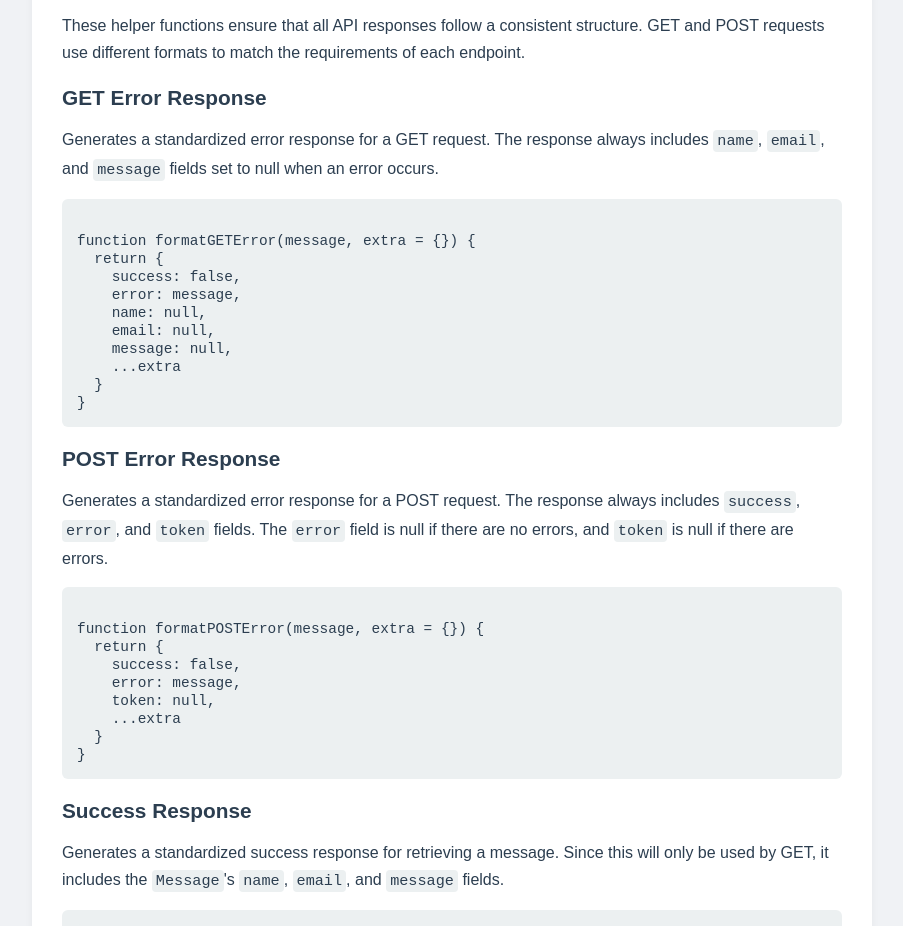
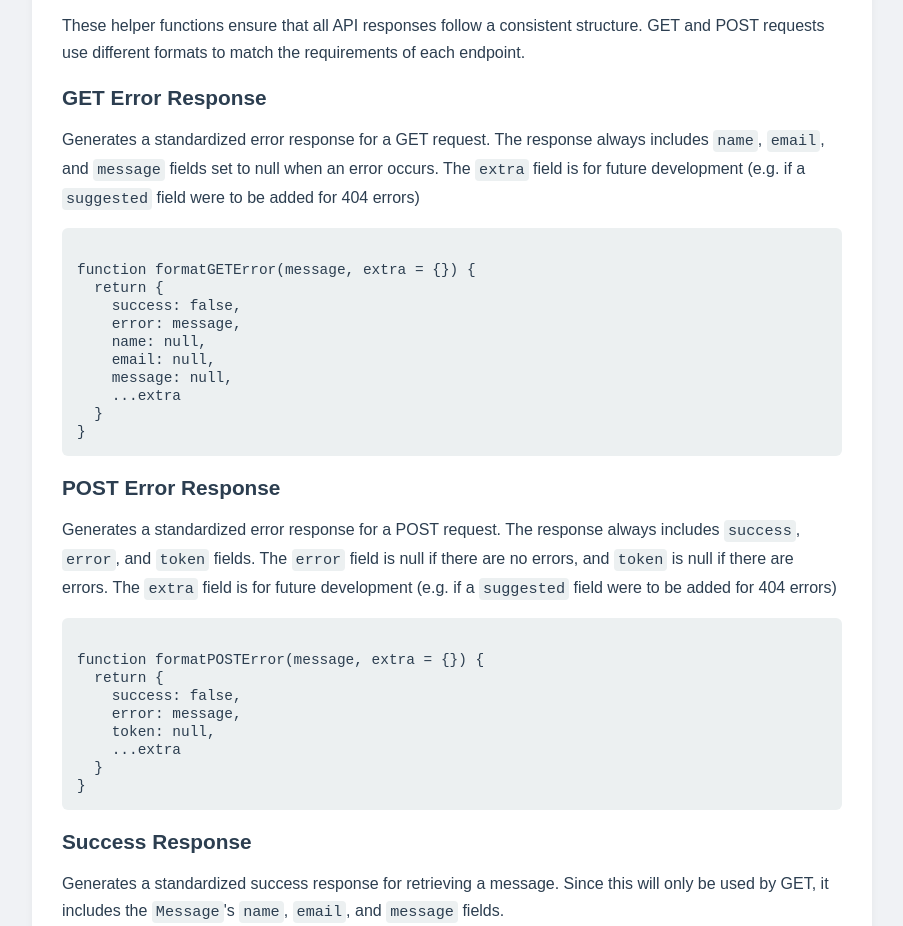
Before and after one commit to TermSpar/ICC-API-Coding-Challenge, a website: page docs/helpers.html in a window 1280 px wide. Shown: the part 1260-2186 px from the top of the page, without its empty margins (258-1161 px from the left). Drawn offline with Linux system fonts and the light colour scheme.

Commit message:
Final change

```diff
--- a/docs/helpers.html
+++ b/docs/helpers.html
@@ -100,6 +100,8 @@ router.get('/', asyncHandler(async (req, res) => {
         <p>
             Generates a standardized error response for a GET request. The response always includes
             <code>name</code>, <code>email</code>, and <code>message</code> fields set to null when an error occurs.
+            The <code>extra</code> field is for future development (e.g. if a <code>suggested</code> field
+            were to be added for 404 errors)
         </p>
 
 <pre><code>
@@ -121,6 +123,8 @@ function formatGETError(message, extra = {}) {
             Generates a standardized error response for a POST request. The response always includes
             <code>success</code>, <code>error</code>, and <code>token</code> fields. The <code>error</code>
             field is null if there are no errors, and <code>token</code> is null if there are errors.
+            The <code>extra</code> field is for future development (e.g. if a <code>suggested</code> field
+            were to be added for 404 errors)
         </p>
 
 <pre><code>
```
